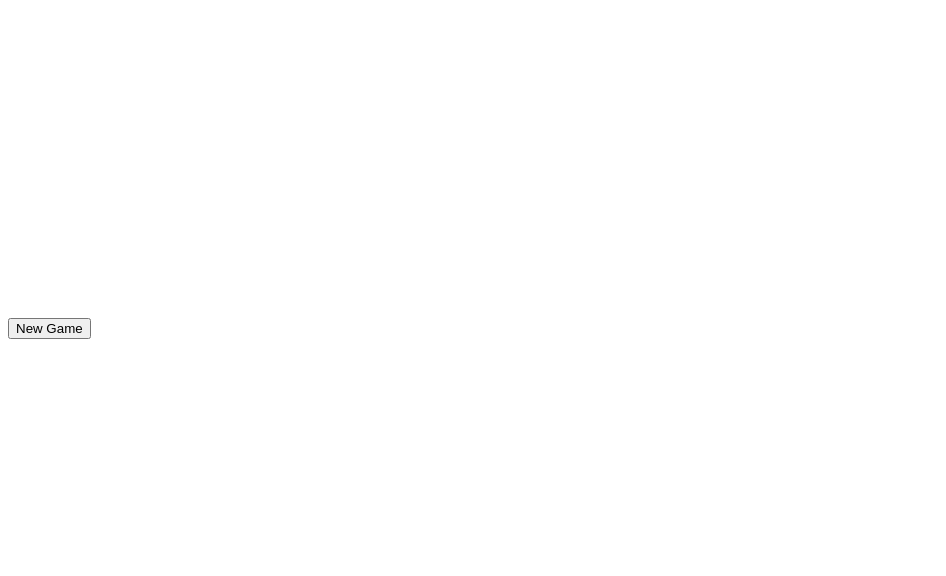
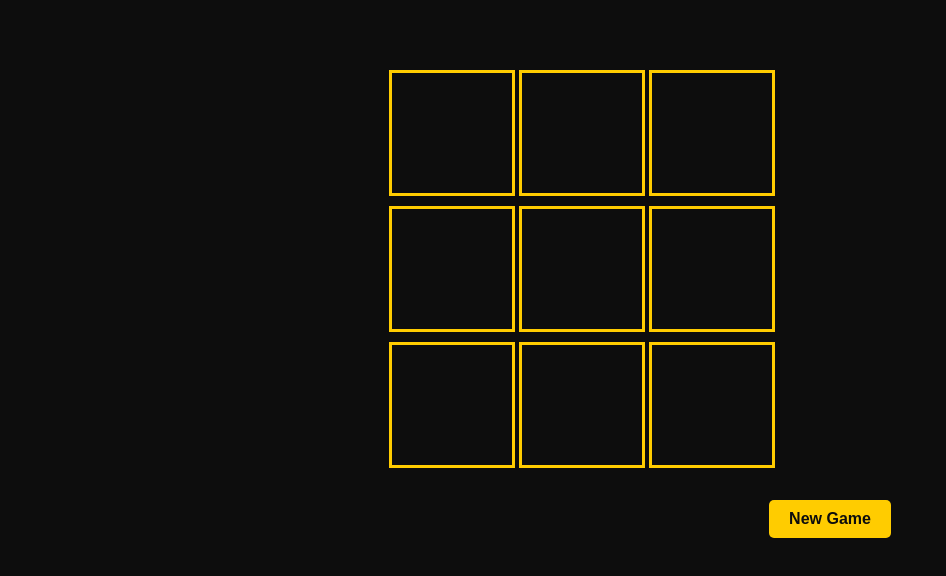
Before and after one commit to lizziepimentel/hw5, a plain HTML site: page index.html in a window 1280 px wide. Shown: the whole page, without its empty margins (0-946 px from the left). Drawn offline with nearby package versions, Linux system fonts and the light colour scheme.

Commit message:
#2 styles.css

```diff
--- a/styles.css
+++ b/styles.css
@@ -1,14 +1,48 @@
 /* CSS Document */
+
+body {
+    display: flex;
+    justify-content: center;
+    align-items: center;
+    margin: 0;
+    background-color: #0d0d0d;
+	color: #FFF;
+}
 
 .board {
     display: grid;
-    grid-template-columns: repeat(3, 100px);
-    gap: 5px;
+    grid-template-columns: repeat(3, 120px);
+    grid-gap: 10px;
 }
 
 .square {
-    width: 100px;
-    height: 100px;
-    font-size: 2em;
+    width: 120px;
+    height: 120px;
     text-align: center;
+    border: 3px solid #ffcc00;
+    cursor: pointer;
+    display: flex;
+    align-items: center;
+    justify-content: center;
+    background-color: #0d0d0d;
 }
+
+.square:hover {
+    background-color: #e0e0e0;
+}
+
+button#resetbutton {
+    margin-top: 500px;
+    padding: 10px 20px;
+    font-size: 16px;
+    background-color: #ffcc00;
+    color: #0d0d0d;
+    border: none;
+    cursor: pointer;
+    border-radius: 5px;
+    font-weight: bold;
+}
+
+button#resetbutton:hover {
+    background-color: #e0e0e0;
+}
```
